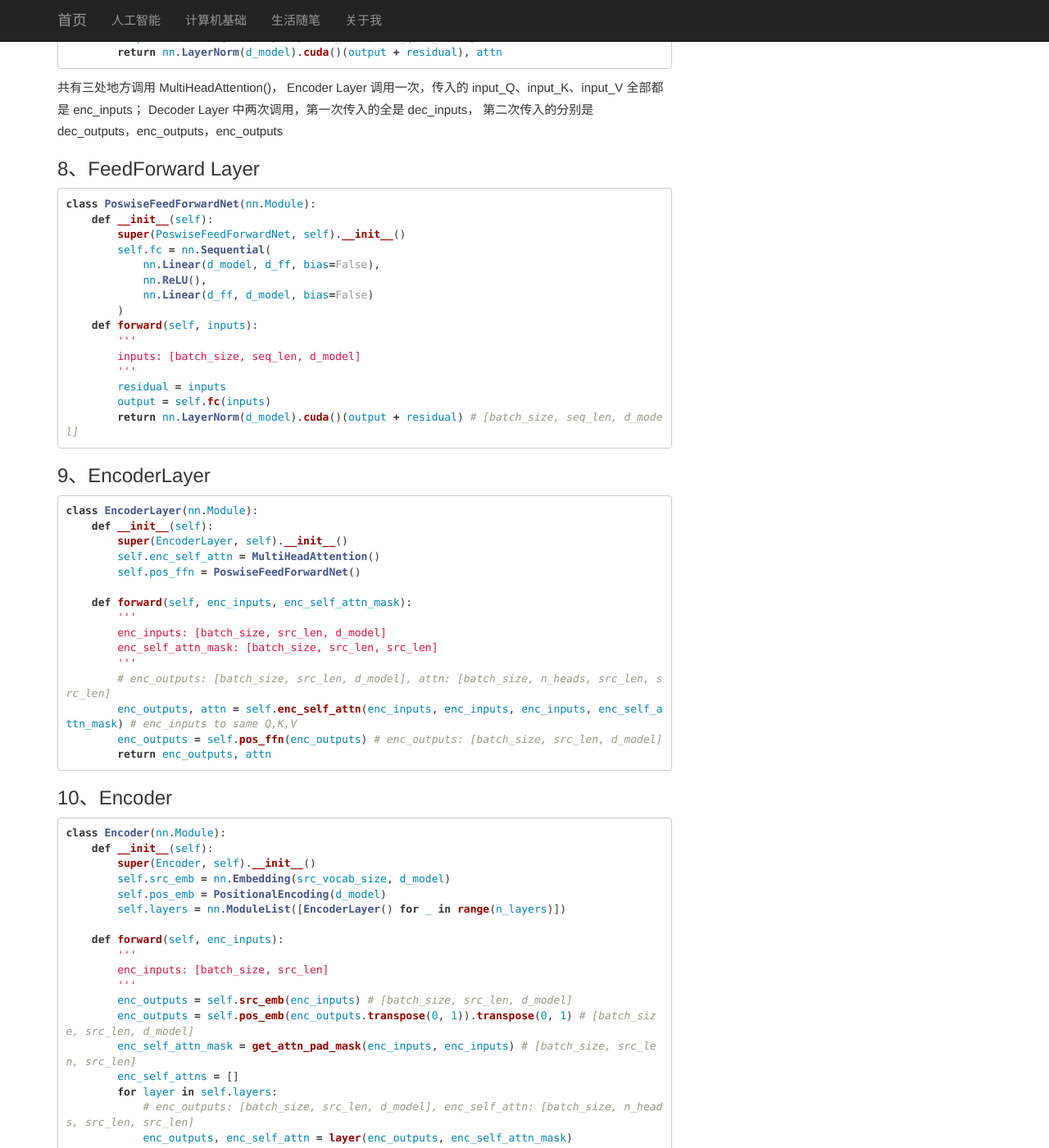
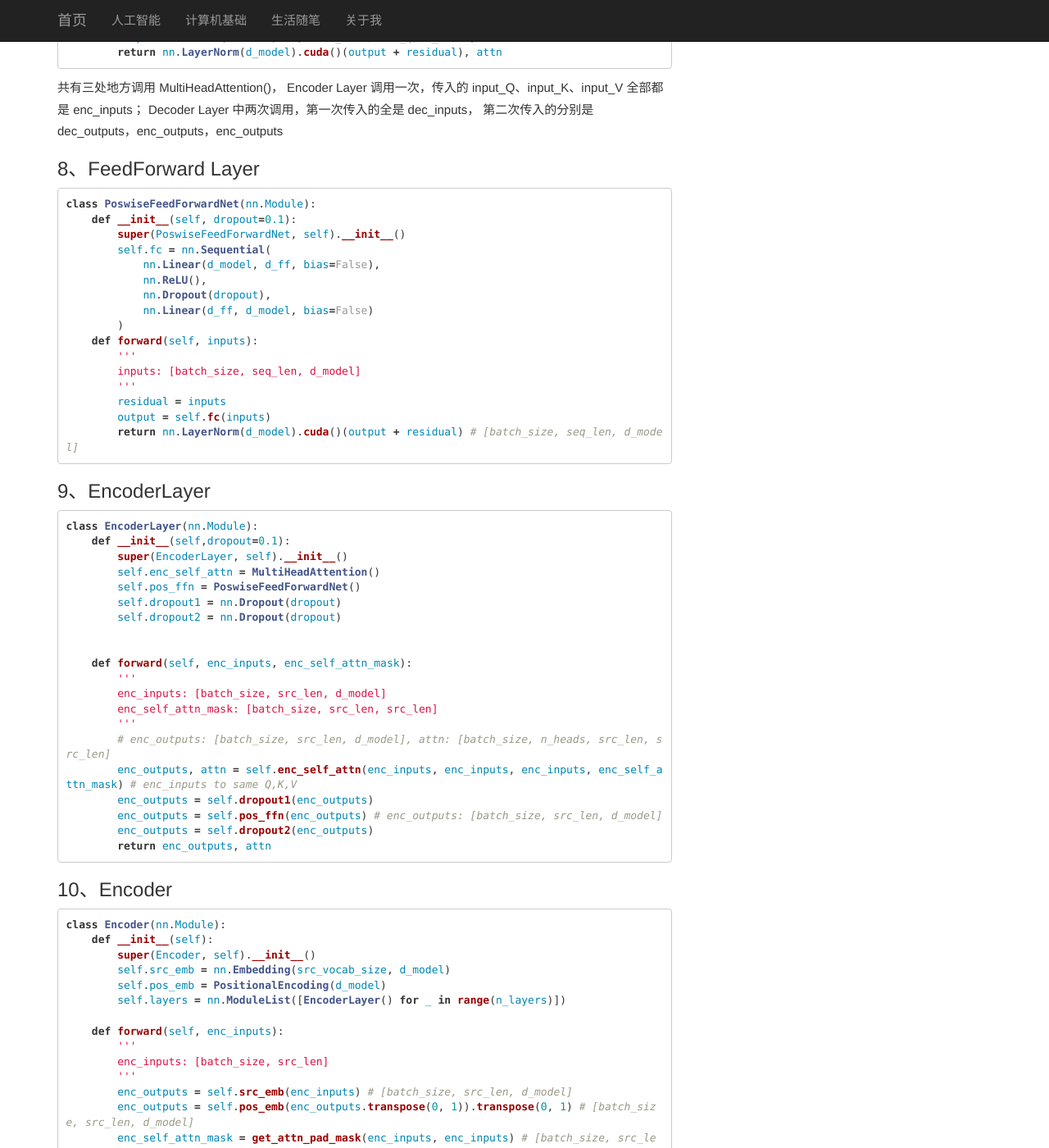
Before and after one commit to liwenju0/liwenju0.github.io, a Jekyll site: the page built from _posts/2022-03-07-pytorch实现transformer极简代码.md, in a window 1280 px wide and 1400 px high, scrolled down 3590 px. Shown: the whole window at 82% size. Built offline with Jekyll 4.4.1, drawn with Linux system fonts in a browser that asks for light colours.

Commit message:
transformer中添加dropout

````diff
--- a/_posts/2022-03-07-pytorch实现transformer极简代码.md
+++ b/_posts/2022-03-07-pytorch实现transformer极简代码.md
@@ -193,11 +193,12 @@ Decoder Layer 中两次调用，第一次传入的全是 dec_inputs，
 ### 8、FeedForward Layer
 ```python
 class PoswiseFeedForwardNet(nn.Module):
-    def __init__(self):
+    def __init__(self, dropout=0.1):
         super(PoswiseFeedForwardNet, self).__init__()
         self.fc = nn.Sequential(
             nn.Linear(d_model, d_ff, bias=False),
             nn.ReLU(),
+            nn.Dropout(dropout),
             nn.Linear(d_ff, d_model, bias=False)
         )
     def forward(self, inputs):
@@ -212,10 +213,13 @@ class PoswiseFeedForwardNet(nn.Module):
 ### 9、EncoderLayer
 ```python
 class EncoderLayer(nn.Module):
-    def __init__(self):
+    def __init__(self,dropout=0.1):
         super(EncoderLayer, self).__init__()
         self.enc_self_attn = MultiHeadAttention()
         self.pos_ffn = PoswiseFeedForwardNet()
+        self.dropout1 = nn.Dropout(dropout)
+        self.dropout2 = nn.Dropout(dropout)
+
 
     def forward(self, enc_inputs, enc_self_attn_mask):
         '''
@@ -224,7 +228,9 @@ class EncoderLayer(nn.Module):
         '''
         # enc_outputs: [batch_size, src_len, d_model], attn: [batch_size, n_heads, src_len, src_len]
         enc_outputs, attn = self.enc_self_attn(enc_inputs, enc_inputs, enc_inputs, enc_self_attn_mask) # enc_inputs to same Q,K,V
+        enc_outputs = self.dropout1(enc_outputs)
         enc_outputs = self.pos_ffn(enc_outputs) # enc_outputs: [batch_size, src_len, d_model]
+        enc_outputs = self.dropout2(enc_outputs)
         return enc_outputs, attn
 ```
 
````
